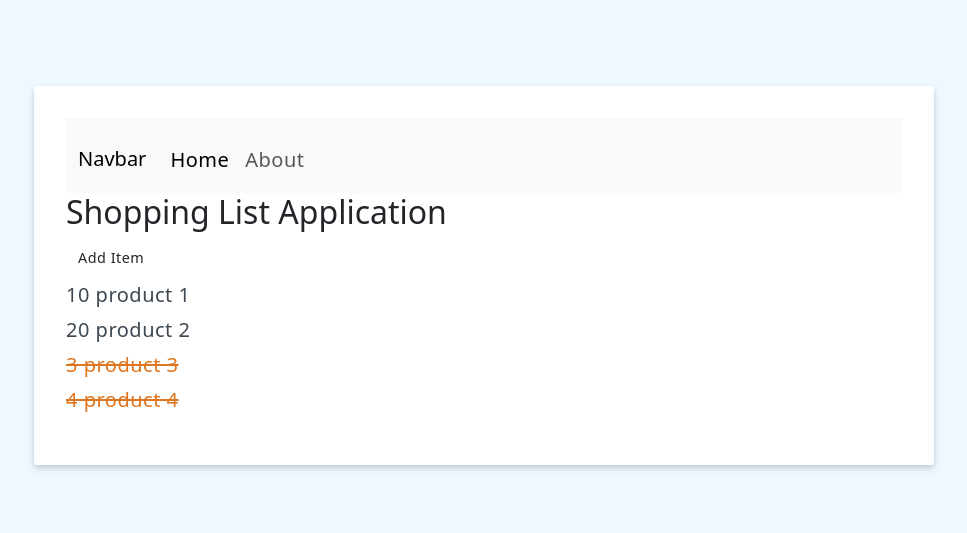
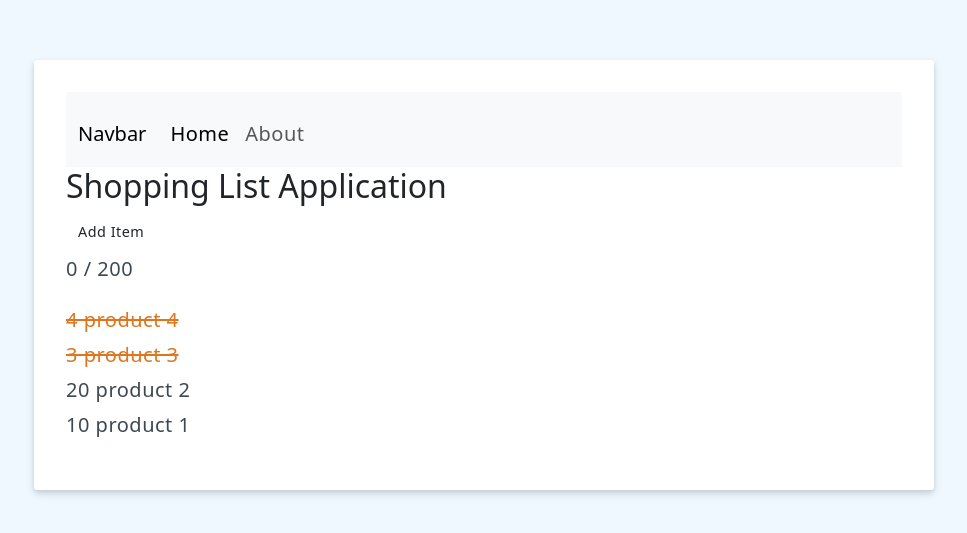
Before and after one commit to huy19712011/vue3-fa25-sd20301, a Vue app: page / in a window 1280 px wide. Shown: the part 125-658 px from the top of the page, without its empty margins (156-1123 px from the left). Built offline with nearby package versions, Linux system fonts and the light colour scheme.

Commit message:
Computed properties

```diff
--- a/src/App.vue
+++ b/src/App.vue
@@ -1,6 +1,6 @@
 <!-- eslint-disable no-unused-vars -->
 <script setup>
-import { ref } from "vue";
+import { ref, computed } from "vue";
 import { RouterLink, RouterView } from "vue-router";
 
 const header = ref("Shopping List Application");
@@ -36,6 +36,14 @@ const doEdit = (e) => {
 const togglePurchased = (item) => {
   item.purchased = !item.purchased;
 };
+
+const characterCount = computed(() => {
+  return newItem.value.length;
+});
+
+const reversedItems = computed(() => {
+  return [...items.value].reverse();
+});
 </script>
 
 <template>
@@ -84,10 +92,11 @@ const togglePurchased = (item) => {
     </button> -->
     <button :disabled="newItem.length < 5" class="btn btn-primary">Save Item</button>
   </form>
+  <p>{{ characterCount }} / 200</p>
 
   <ul>
     <li
-      v-for="item in items"
+      v-for="item in reversedItems"
       v-bind:key="item.id"
       :class="{ strikeout: item.purchased, priority: item.priority }"
       @click="togglePurchased(item)"
```
